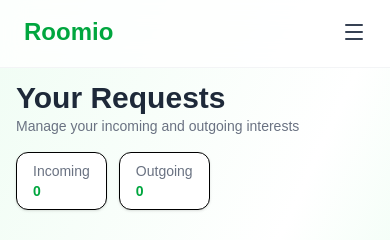
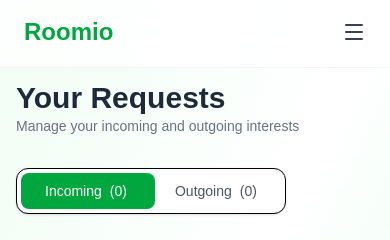
Before and after one commit to Pritammandal77/Roomioo-Frontend, a Next.js app: page /dashboard in a window 390 px wide. Shown: the top 240 px of the page. Built offline with nearby package versions, Linux system fonts and the light colour scheme; no server answers.

Commit message:
UI: done some UI optimizations

```diff
--- a/src/app/(protected)/dashboard/page.tsx
+++ b/src/app/(protected)/dashboard/page.tsx
@@ -42,7 +42,7 @@ function Page() {
           </div>
 
           {/* STATS */}
-          <div className="flex gap-3">
+          <div className="hidden md:flex gap-3">
             <div className="bg-white shadow-sm border rounded-xl px-4 py-2 text-sm">
               <p className="text-gray-500">Incoming</p>
               <p className="font-semibold text-green-600">
@@ -77,6 +77,9 @@ function Page() {
             }`}
           >
             Incoming
+            <span className="pl-2">
+             ({inComingInterests.length})
+            </span>
           </button>
 
           <button
@@ -86,6 +89,9 @@ function Page() {
             }`}
           >
             Outgoing
+              <span className="pl-2">
+             ({outGoingInterests.length})
+            </span>
           </button>
         </div>
 
--- a/src/components/ui/InterestsCard.tsx
+++ b/src/components/ui/InterestsCard.tsx
@@ -18,13 +18,12 @@ function InterestsCard({ item, type }: any) {
   >(null);
   const [loading, setLoading] = useState(false);
 
-  // ✅ Only open modal (NO API CALL HERE)
+  // Only open modal (NO API CALL HERE)
   const handleStatusChange = (status: "accepted" | "rejected") => {
     setSelectedStatus(status);
     setOpenModal(true);
   };
 
-  // ✅ API call only here
   const confirmStatusChange = async () => {
     if (!selectedStatus) return;
 
```
